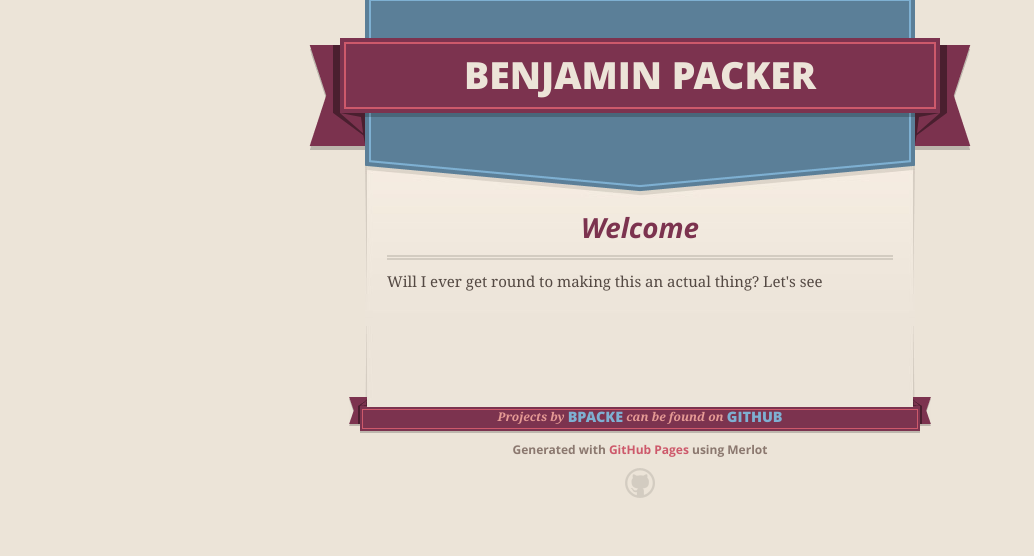
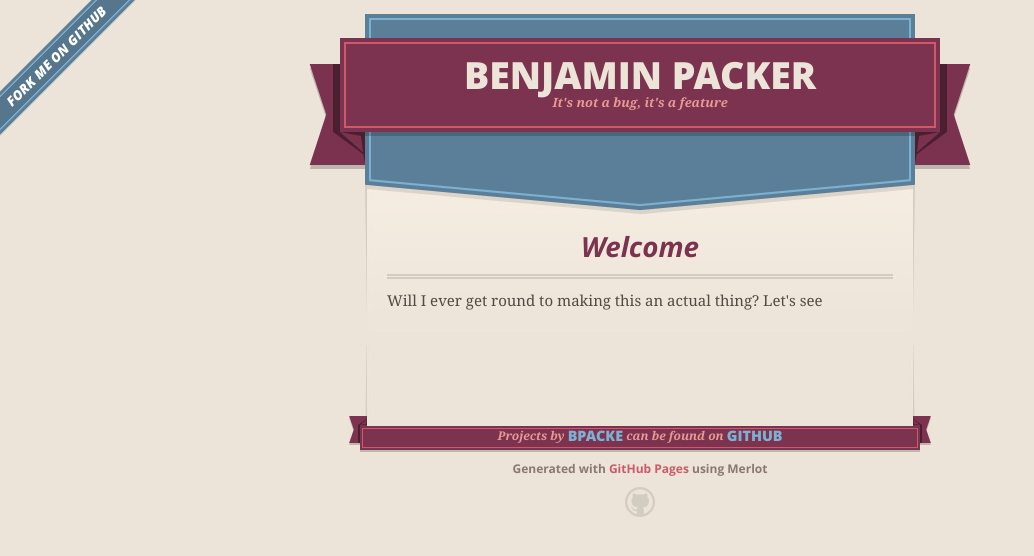
Before and after one commit to bpacke/bpacke.github.io, a plain HTML site: page index.html in a window 1280 px wide. Shown: the whole page, without its empty margins (0-1034 px from the left). Drawn offline with nearby package versions, Linux system fonts and the light colour scheme.

Commit message:
Replace master branch with page content via GitHub

```diff
--- a/index.html
+++ b/index.html
@@ -21,13 +21,14 @@
   </head>
 
   <body>
+    <a id="forkme_banner" href="https://github.com/bpacke">View on GitHub</a>
     <div class="shell">
 
       <header>
         <span class="ribbon-outer">
           <span class="ribbon-inner">
             <h1>Benjamin Packer</h1>
-            <h2></h2>
+            <h2>It&#39;s not a bug, it&#39;s a feature</h2>
           </span>
           <span class="left-tail"></span>
           <span class="right-tail"></span>
--- a/params.json
+++ b/params.json
@@ -1,6 +1,6 @@
 {
   "name": "Benjamin Packer",
-  "tagline": "BufferedReader br",
+  "tagline": "It's not a bug, it's a feature",
   "body": "### Welcome\r\nWill I ever get round to making this an actual thing? Let's see",
   "note": "Don't delete this file! It's used internally to help with page regeneration."
 }
```
